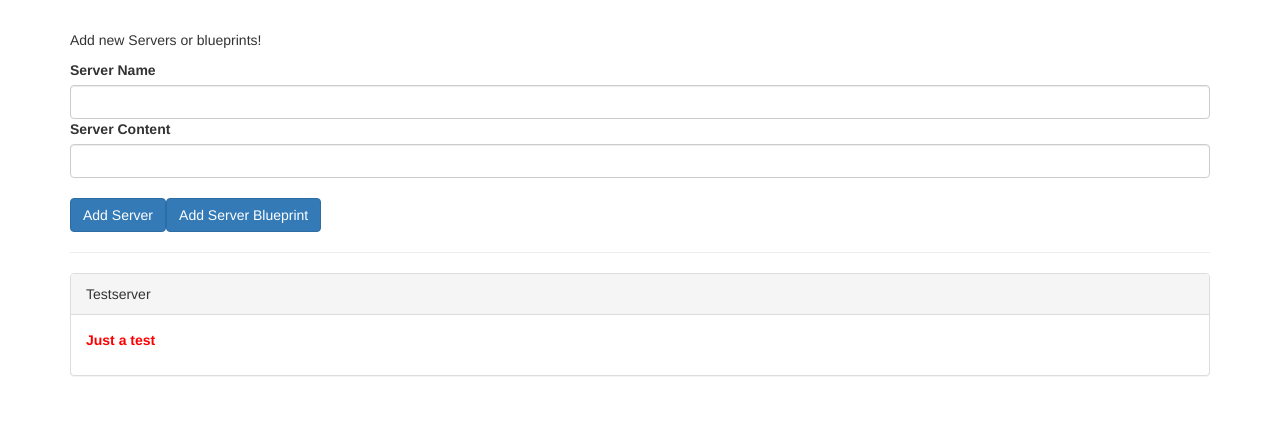
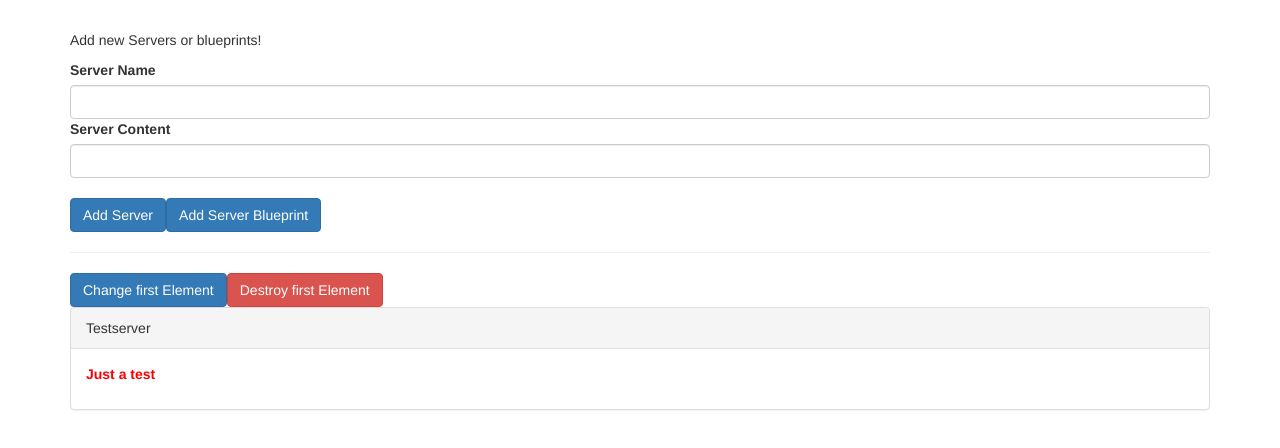
Before and after one commit to sushildangi/Components-Databinding, an Angular app: page / in a window 1280 px wide. Shown: the top 448 px of the page. Built offline with nearby package versions, Linux system fonts and the light colour scheme.

Commit message:
Life cycle of Angular

```diff
--- a/src/app/app.component.html
+++ b/src/app/app.component.html
@@ -5,9 +5,17 @@
   <hr>
   <div class="row">
     <div class="col-xs-12">
+      <button class="btn btn-primary" (click)="onChangeFirst()">Change first Element</button>
+      <button class="btn btn-danger" (click)="onDestroyFirst()">Destroy first Element</button>
       <app-server-element
         *ngFor="let serverElement of serverElements"
-        [sevElement]="serverElement"></app-server-element>
+        [sevElement]="serverElement"
+      [name]="serverElement.name">
+        <p>
+          <strong *ngIf="serverElement.type === 'server'" style="color: red">{{ serverElement.content }}</strong>
+          <em *ngIf="serverElement.type === 'blueprint'">{{ serverElement.content }}</em>
+        </p>
+      </app-server-element>
     </div>
   </div>
 </div>
--- a/src/app/app.component.ts
+++ b/src/app/app.component.ts
@@ -25,4 +25,12 @@ export class AppComponent {
     });
   }
 
+  onChangeFirst() {
+    this.serverElements[0].name = 'Changed!';
+  }
+
+  onDestroyFirst() {
+    this.serverElements.splice(0, 1);
+  }
+
 }
--- a/src/app/cockpit/cockpit.component.html
+++ b/src/app/cockpit/cockpit.component.html
@@ -8,7 +8,11 @@
       class="form-control"
       #serverNameInput>
     <label>Server Content</label>
-    <input type="text" class="form-control" [(ngModel)]="newServerContent">
+    <!--<input type="text" class="form-control" [(ngModel)]="newServerContent">-->
+    <input
+      type="text"
+      class="form-control"
+      #serverContentInput>
     <br>
     <button
       class="btn btn-primary"
--- a/src/app/cockpit/cockpit.component.ts
+++ b/src/app/cockpit/cockpit.component.ts
@@ -1,4 +1,4 @@
-import {Component, EventEmitter, OnInit, Output} from '@angular/core';
+import {Component, ElementRef, EventEmitter, OnInit, Output, ViewChild} from '@angular/core';
 
 @Component({
   selector: 'app-cockpit',
@@ -10,8 +10,9 @@ export class CockpitComponent implements OnInit {
   @Output() serverCreated = new EventEmitter<{ serverName: string, serverContent: string }>();
   @Output('pbCreated') blueprintCreated = new EventEmitter<{ serverName: string, serverContent: string }>();
 
-  //newServerName = '';
-  newServerContent = '';
+  // newServerName = '';
+  // newServerContent = '';
+  @ViewChild('serverContentInput') serverContentInput: ElementRef;
 
   constructor() {
   }
@@ -23,7 +24,7 @@ export class CockpitComponent implements OnInit {
     this.serverCreated.emit(
       {
         serverName: nameInput.value,
-        serverContent: this.newServerContent
+        serverContent: this.serverContentInput.nativeElement.value
       });
   }
 
@@ -31,7 +32,7 @@ export class CockpitComponent implements OnInit {
     this.blueprintCreated.emit(
       {
         serverName: nameInput.value,
-        serverContent: this.newServerContent
+        serverContent: this.serverContentInput.nativeElement.value
       });
   }
 
--- a/src/app/server-element/server-element.component.html
+++ b/src/app/server-element/server-element.component.html
@@ -1,10 +1,8 @@
 <div
   class="panel panel-default">
-  <div class="panel-heading">{{ element.name }}</div>
+  <!--<div class="panel-heading">{{ element.name }}</div>-->
+  <div class="panel-heading">{{ name }}</div>
   <div class="panel-body">
-    <p>
-      <strong *ngIf="element.type === 'server'" style="color: red">{{ element.content }}</strong>
-      <em *ngIf="element.type === 'blueprint'">{{ element.content }}</em>
-    </p>
+    <ng-content></ng-content>
   </div>
 </div>
--- a/src/app/server-element/server-element.component.ts
+++ b/src/app/server-element/server-element.component.ts
@@ -1,4 +1,17 @@
-import {Component, Input, OnInit, ViewEncapsulation} from '@angular/core';
+import {
+  AfterContentChecked,
+  AfterContentInit,
+  AfterViewChecked,
+  AfterViewInit,
+  Component,
+  DoCheck,
+  Input,
+  OnChanges,
+  OnDestroy,
+  OnInit,
+  SimpleChanges,
+  ViewEncapsulation
+} from '@angular/core';
 
 @Component({
   selector: 'app-server-element',
@@ -6,14 +19,47 @@ import {Component, Input, OnInit, ViewEncapsulation} from '@angular/core';
   styleUrls: ['./server-element.component.css'],
   encapsulation: ViewEncapsulation.Emulated
 })
-export class ServerElementComponent implements OnInit {
+export class ServerElementComponent implements OnInit, OnChanges, DoCheck, AfterContentInit, AfterContentChecked,
+  AfterViewInit, AfterViewChecked, OnDestroy {
 
   @Input('sevElement') element: { type: string, name: string, content: string };
+  @Input() name: string;
 
   constructor() {
+    console.log('constructor called');
+  }
+
+  ngOnChanges(changes: SimpleChanges) {
+    console.log('ngOnChanges called');
+    console.log(changes);
   }
 
   ngOnInit() {
+    console.log('ngOnInit Called');
+  }
+
+  ngDoCheck() {
+    console.log('ngDoCheck Classed');
+  }
+
+  ngAfterContentInit() {
+    console.log('ngAfterContentInit called!');
+  }
+
+  ngAfterContentChecked() {
+    console.log('ngAfterContentChecked called!');
+  }
+
+  ngAfterViewInit() {
+    console.log('ngAfterViewInit called!');
+  }
+
+  ngAfterViewChecked() {
+    console.log('ngAfterViewChecked called!');
+  }
+
+  ngOnDestroy() {
+    console.log('ngOnDestroy called!');
   }
 
 }
```
